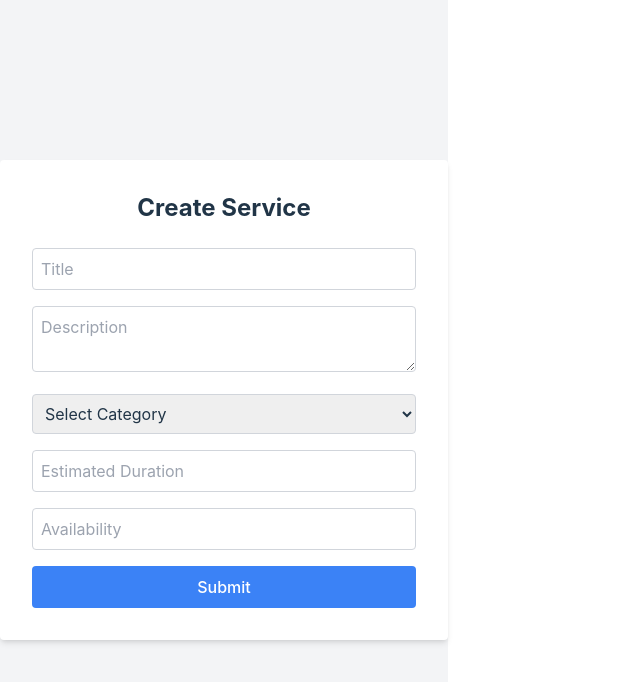
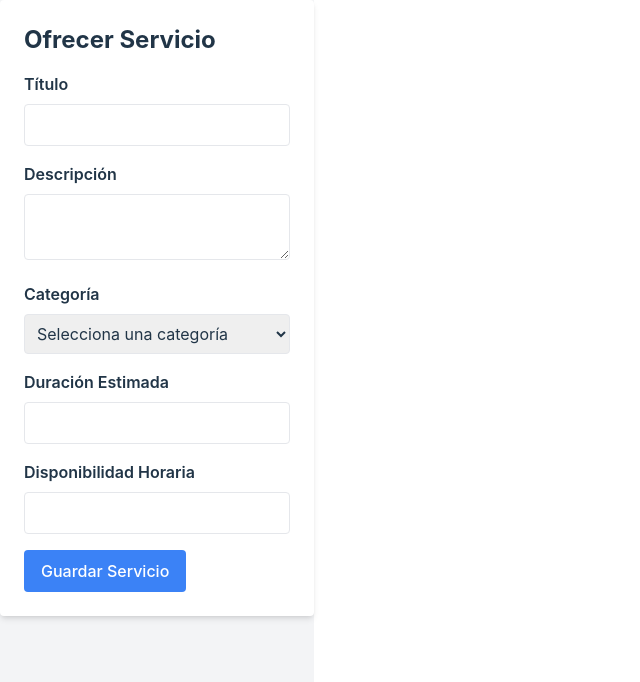
Before and after one commit to Lergio/Servicios_Prog4, a React (Vite) app: page /services/new in a window 1280 px wide. Shown: the top 682 px of the page, without its empty margins (0-640 px from the left). Built offline with nearby package versions, Linux system fonts and the light colour scheme.

Commit message:
update serviceform funcionando

```diff
--- a/src/components/ServiceForm.jsx
+++ b/src/components/ServiceForm.jsx
@@ -1,49 +1,128 @@
 import React, { useState } from 'react';
 import axios from 'axios';
 
-const ServiceForm = ({ service, onSubmit }) => {
-  const [formData, setFormData] = useState(service || {
+const ServiceForm = ({ onServiceAdded }) => {
+  const [formData, setFormData] = useState({
     titulo: '',
     descripcion: '',
     categoria: '',
     duracion_estimada: '',
     disponibilidad_horaria: '',
-    id_oferente: ''
   });
 
   const handleChange = (e) => {
-    setFormData({ ...formData, [e.target.name]: e.target.value });
+    const { name, value } = e.target;
+    setFormData({ ...formData, [name]: value });
   };
 
   const handleSubmit = async (e) => {
     e.preventDefault();
+
+  const user = JSON.parse(localStorage.getItem('user'));
+  const userid = user.id;
     try {
-      const response = await axios.post('/api/servicios', formData);
-      onSubmit(response.data);
+      const token = localStorage.getItem('accessToken');
+      console.log(token)
+      const id_oferente = userid; // Supongamos que lo guardas al iniciar sesión.
+      console.log(id_oferente)
+
+      if (!token || !id_oferente) {
+        console.error('Token o ID del oferente no disponible');
+        return;
+      }
+
+      const response = await axios.post(
+        'http://181.199.159.26:8080/api/servicios/',
+        { ...formData, id_oferente },
+        {
+          headers: {
+            Authorization: `Bearer ${token}`,
+          },
+        }
+      );
+
+      onServiceAdded(response.data);
     } catch (error) {
-      console.error(error);
+      console.error('Error al agregar el servicio:', error);
     }
   };
 
   return (
-    <div className="min-h-screen flex items-center justify-center bg-gray-100">
-      <div className="bg-white p-8 rounded shadow-md w-full max-w-md">
-        <h2 className="text-2xl font-bold mb-6 text-center">Create Service</h2>
-        <form onSubmit={handleSubmit} className="space-y-4">
-          <input type="text" name="titulo" placeholder="Title" onChange={handleChange} required className="w-full p-2 border border-gray-300 rounded" />
-          <textarea name="descripcion" placeholder="Description" onChange={handleChange} required className="w-full p-2 border border-gray-300 rounded"></textarea>
-          <select name="categoria" onChange={handleChange} required className="w-full p-2 border border-gray-300 rounded">
-            <option value="">Select Category</option>
-            <option value="category1">Category 1</option>
-            <option value="category2">Category 2</option>
-            {/* Add more categories as needed */}
-          </select>
-          <input type="text" name="duracion_estimada" placeholder="Estimated Duration" onChange={handleChange} required className="w-full p-2 border border-gray-300 rounded" />
-          <input type="text" name="disponibilidad_horaria" placeholder="Availability" onChange={handleChange} required className="w-full p-2 border border-gray-300 rounded" />
-          <button type="submit" className="w-full bg-blue-500 text-white p-2 rounded hover:bg-blue-600">Submit</button>
-        </form>
+    <form onSubmit={handleSubmit} className="bg-white p-6 rounded shadow-md mb-8">
+      <h2 className="text-2xl font-bold mb-4">Ofrecer Servicio</h2>
+      <div className="mb-4">
+        <label className="block mb-2 font-semibold">Título</label>
+        <input
+          type="text"
+          name="titulo"
+          value={formData.titulo}
+          onChange={handleChange}
+          required
+          maxLength="255"
+          className="w-full p-2 border rounded"
+        />
       </div>
-    </div>
+      <div className="mb-4">
+        <label className="block mb-2 font-semibold">Descripción</label>
+        <textarea
+          name="descripcion"
+          value={formData.descripcion}
+          onChange={handleChange}
+          required
+          className="w-full p-2 border rounded"
+        />
+      </div>
+      <div className="mb-4">
+        <label className="block mb-2 font-semibold">Categoría</label>
+        <select
+          name="categoria"
+          value={formData.categoria}
+          onChange={handleChange}
+          required
+          className="w-full p-2 border rounded"
+        >
+          <option value="">Selecciona una categoría</option>
+          <option value="tecnologia">Tecnología</option>
+          <option value="gastronomia">Gastronomía</option>
+          <option value="mantenimiento">Mantenimiento</option>
+          <option value="salud">Salud</option>
+          <option value="maestranza">Maestranza</option>
+          <option value="ocio">Ocio</option>
+          <option value="gerontologia">Gerontología</option>
+          <option value="venta">Venta</option>
+        </select>
+      </div>
+      <div className="mb-4">
+        <label className="block mb-2 font-semibold">Duración Estimada</label>
+        <input
+          type="text"
+          name="duracion_estimada"
+          value={formData.duracion_estimada}
+          onChange={handleChange}
+          required
+          maxLength="50"
+          className="w-full p-2 border rounded"
+        />
+      </div>
+      <div className="mb-4">
+        <label className="block mb-2 font-semibold">Disponibilidad Horaria</label>
+        <input
+          type="text"
+          name="disponibilidad_horaria"
+          value={formData.disponibilidad_horaria}
+          onChange={handleChange}
+          required
+          maxLength="255"
+          className="w-full p-2 border rounded"
+        />
+      </div>
+      <button
+        type="submit"
+        className="bg-blue-500 hover:bg-blue-600 text-white py-2 px-4 rounded"
+      >
+        Guardar Servicio
+      </button>
+    </form>
   );
 };
 
```
